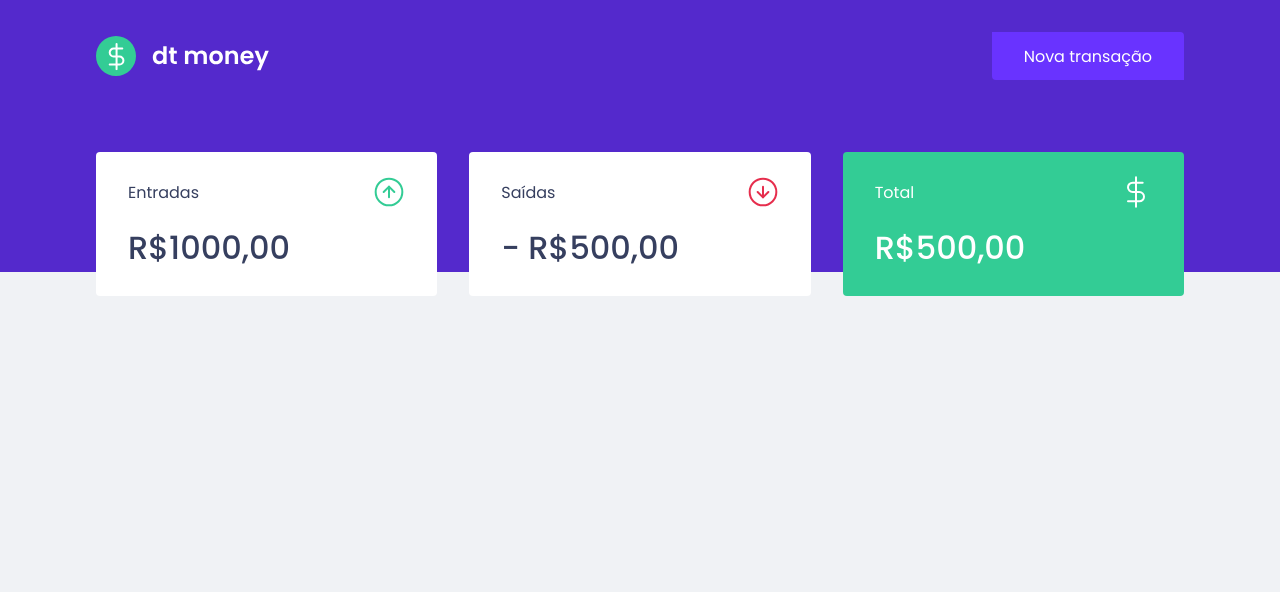
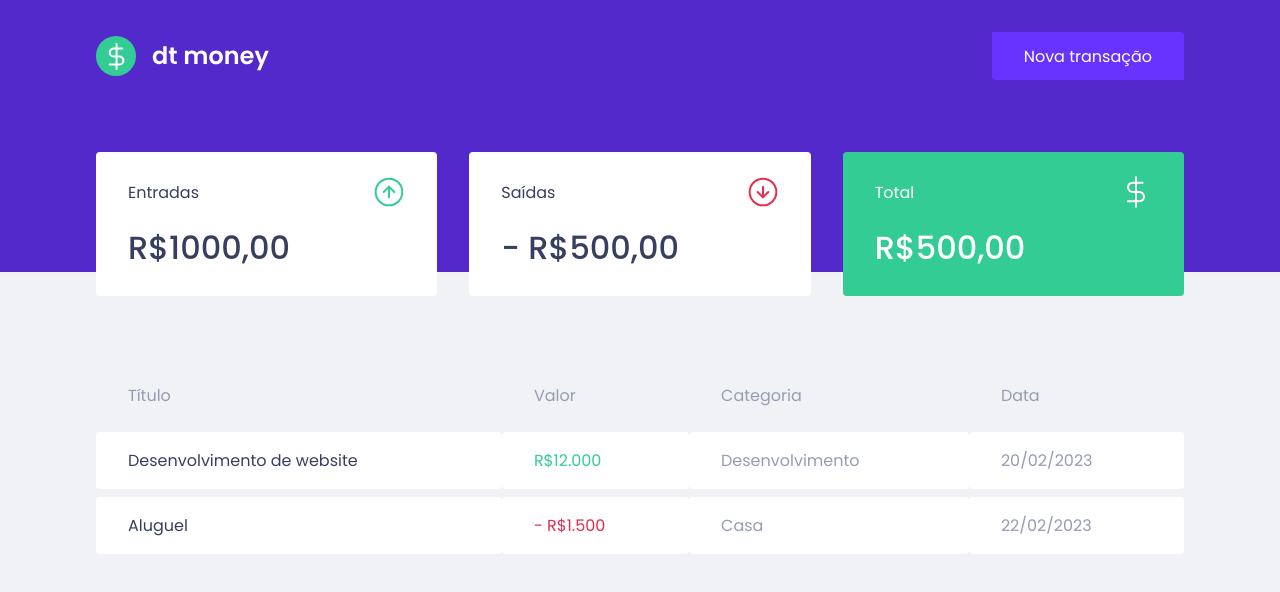
Before and after one commit to Antmendes/financial-controller, a React (Create React App) app: page / in a window 1280 px wide. Shown: the top 592 px of the page. Built offline with nearby package versions, Linux system fonts and the light colour scheme.

Commit message:
criação e estilização do componente transactionsTable

```diff
--- a/src/components/Dashboard/index.tsx
+++ b/src/components/Dashboard/index.tsx
@@ -1,11 +1,13 @@
 import React from "react";
 import { Container } from "./styles";
 import { Summary } from "../Summary";
+import { TransactionsTable } from "../TransactionsTable";
 
 export function Dashboard() {
     return (
         <Container>
             <Summary />
+            <TransactionsTable />
         </Container>
     )
 }
--- /dev/null
+++ b/src/components/TransactionsTable/index.tsx
@@ -0,0 +1,35 @@
+import React from "react";
+import { Container } from "./styles";
+
+
+export function TransactionsTable() {
+    return (
+        <Container>
+            <table>
+                <thead>
+                  <tr>
+                    <th>Título</th>
+                    <th>Valor</th>
+                    <th>Categoria</th>
+                    <th>Data</th>
+                  </tr>
+                </thead>
+                <tbody>
+                    <tr>
+                        <td>Desenvolvimento de website</td>
+                        <td className="deposit">R$12.000</td>
+                        <td>Desenvolvimento</td>
+                        <td>20/02/2023</td>
+                    </tr>
+                    <tr>
+                        <td>Aluguel</td>
+                        <td className="withdraw">- R$1.500</td>
+                        <td>Casa</td>
+                        <td>22/02/2023</td>
+                    </tr>
+
+                </tbody>
+            </table>
+        </Container>
+    )
+}
--- /dev/null
+++ b/src/components/TransactionsTable/styles.ts
@@ -0,0 +1,41 @@
+import styled from "styled-components";
+
+export const Container = styled.div`
+
+ margin-top: 4rem;
+
+ table {
+    width: 100%;
+    border-spacing: 0 0.5rem;
+
+    th {
+        color: var(--text-body);
+        font-weight: 400;
+        padding: 1rem 2rem;
+        text-align: left;
+        line-height: 1.5rem;
+    }
+
+    td {
+        padding: 1rem 2rem;
+        border: 0;
+        background: var(--shape);
+        color: var(--text-body);
+        border-radius: 0.25rem;
+
+        &:first-child {
+            color: var(--text-title);
+        }
+
+        &.deposit {
+            color: var(--green);
+        }
+
+        &.withdraw {
+            color: var(--red);
+        }
+    }
+ }
+
+
+`
```
